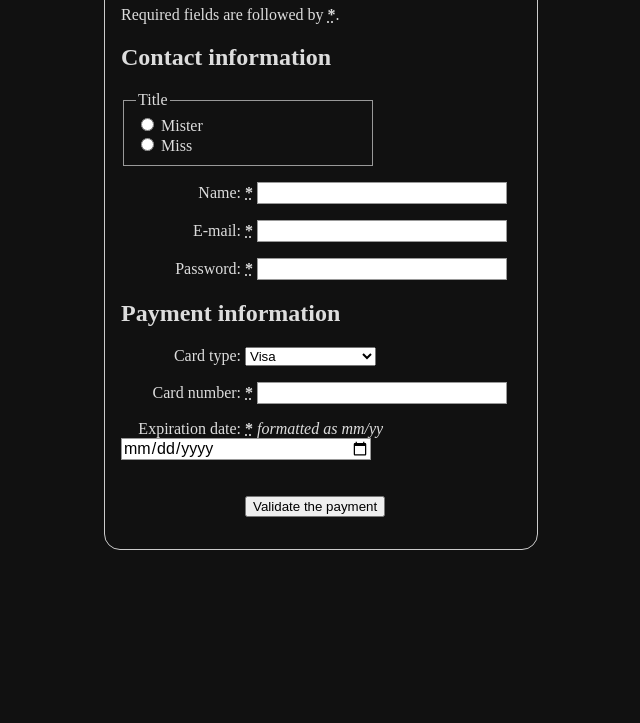
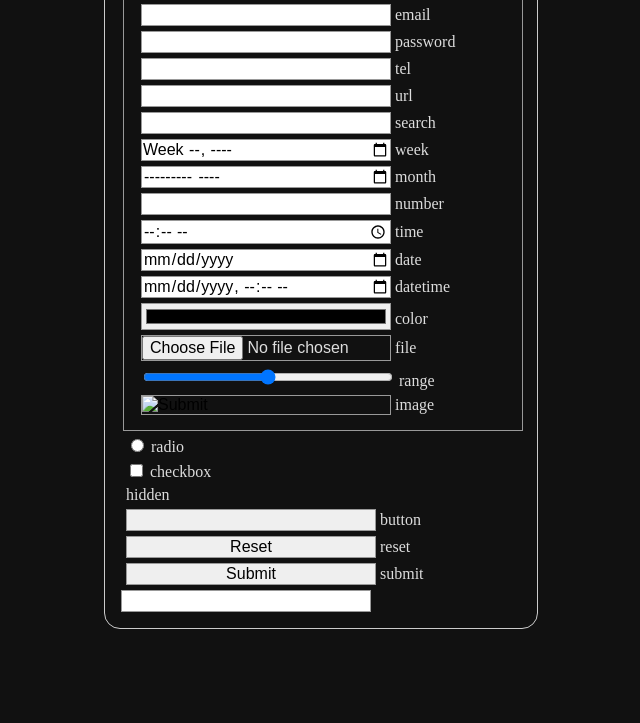
Before and after one commit to Dmither/WebFeatures2023, a plain HTML site: page Forms/index.html in a window 1280 px wide. Shown: the part 77-800 px from the top of the page, without its empty margins (319-959 px from the left). Drawn offline with Linux system fonts and the light colour scheme.

Commit message:
update forms

```diff
--- a/Forms/index.html
+++ b/Forms/index.html
@@ -10,78 +10,47 @@
 <body>
   <div class="wrapper">
     <form action="">
-      <h1>Payment form</h1>
-      <p>Required fields are followed by <strong><abbr title="required">*</abbr></strong>.</p>
-      <section>
-        <h2>Contact information</h2>
-        <fieldset>
-          <legend>Title</legend>
-          <ul>
-            <li>
-              <label for="title_1">
-                <input type="radio" id="title_1" name="title" id="M.">
-                Mister
-              </label>
-            </li>
-            <li>
-              <label for="title_2">
-                <input type="radio" id="title_2" name="title" id="Ms.">
-                Miss
-              </label>
-            </li>
-          </ul>
-        </fieldset>
-        <p>
-          <label for="name">
-            <span>Name: </span>
-            <strong><abbr title="required">*</abbr></strong>
-          </label>
-          <input type="text" id="name" name="username">
-        </p>
-        <p>
-          <label for="mail">
-            <span>E-mail: </span>
-            <strong><abbr title="required">*</abbr></strong>
-          </label>
-          <input type="email" name="usermail" id="mail">
-        </p>
-        <p>
-          <label for="pwd">
-            <span>Password: </span>
-            <strong><abbr title="required">*</abbr></strong>
-          </label>
-          <input type="password" name="password" id="pwd">
-        </p>
-      </section>
-      <section>
-        <h2>Payment information</h2>
-        <p>
-          <label for="card">
-            <span>Card type:</span>
-          </label>
-          <select name="usercard" id="card">
-            <option value="visa">Visa</option>
-            <option value="mc">Mastercard</option>
-            <option value="amex">American Express</option>
-          </select>
-        </p>
-        <p>
-          <label for="number">
-            <span>Card number: </span>
-            <strong><abbr title="required">*</abbr></strong>
-          </label>
-          <input type="number" name="cardnumber" id="number">
-        </p>
-        <p>
-          <label for="date">
-            <span>Expiration date:</span>
-            <strong><abbr title="required">*</abbr></strong>
-            <em>formatted as mm/yy</em>
-          </label>
-          <input type="date" name="expiration" id="date">
-        </p>
-      </section>
-      <p><button type="submit">Validate the payment</button></p>
+      <fieldset name="input mods">
+        <legend>input mods</legend>
+        <p><input type="text"> text</p>
+        <p><input type="email"> email</p>
+        <p><input type="password"> password</p>
+        <p><input type="tel"> tel</p>
+        <p><input type="url"> url</p>
+        <p><input type="search"> search</p>
+        <p><input type="week"> week</p>
+        <p><input type="month"> month</p>
+        <p><input type="number"> number</p>
+        <p><input type="time"> time</p>
+        <p><input type="date"> date</p>
+        <p><input type="datetime-local"> datetime</p>
+        <p><input type="color"> color</p>
+        <p><input type="file"> file</p>
+        <p><input type="range" min="0" max="100" step="10"> range</p>
+        <p><input type="image"> image</p>
+      </fieldset>
+
+
+      <p><input type="radio"> radio</p>
+      <p><input type="checkbox"> checkbox</p>
+
+
+      <p><input type="hidden"> hidden</p>
+
+      <p><input type="button"> button</p>
+      <p><input type="reset"> reset</p>
+      <p><input type="submit"> submit</p>
+
+      <input list="browsers">
+
+      <datalist id="browsers">
+        <option value="Internet Explorer">
+        <option value="Firefox">
+        <option value="Chrome">
+        <option value="Opera">
+        <option value="Safari">
+      </datalist>
+
     </form>
   </div>
 </body>
--- a/Forms/style.css
+++ b/Forms/style.css
@@ -44,7 +44,7 @@ textarea {
   resize: vertical;
 }
 fieldset {
-  width: 250px;
+  width: 100%;
   box-sizing: border-box;
   margin-right: 136px;
   border: 1px solid #999;
@@ -55,3 +55,6 @@ button {
 label {
 position: relative;
 }
+p{
+  margin: 5px;
+}
```
Also changed, not shown: 1 other file.
